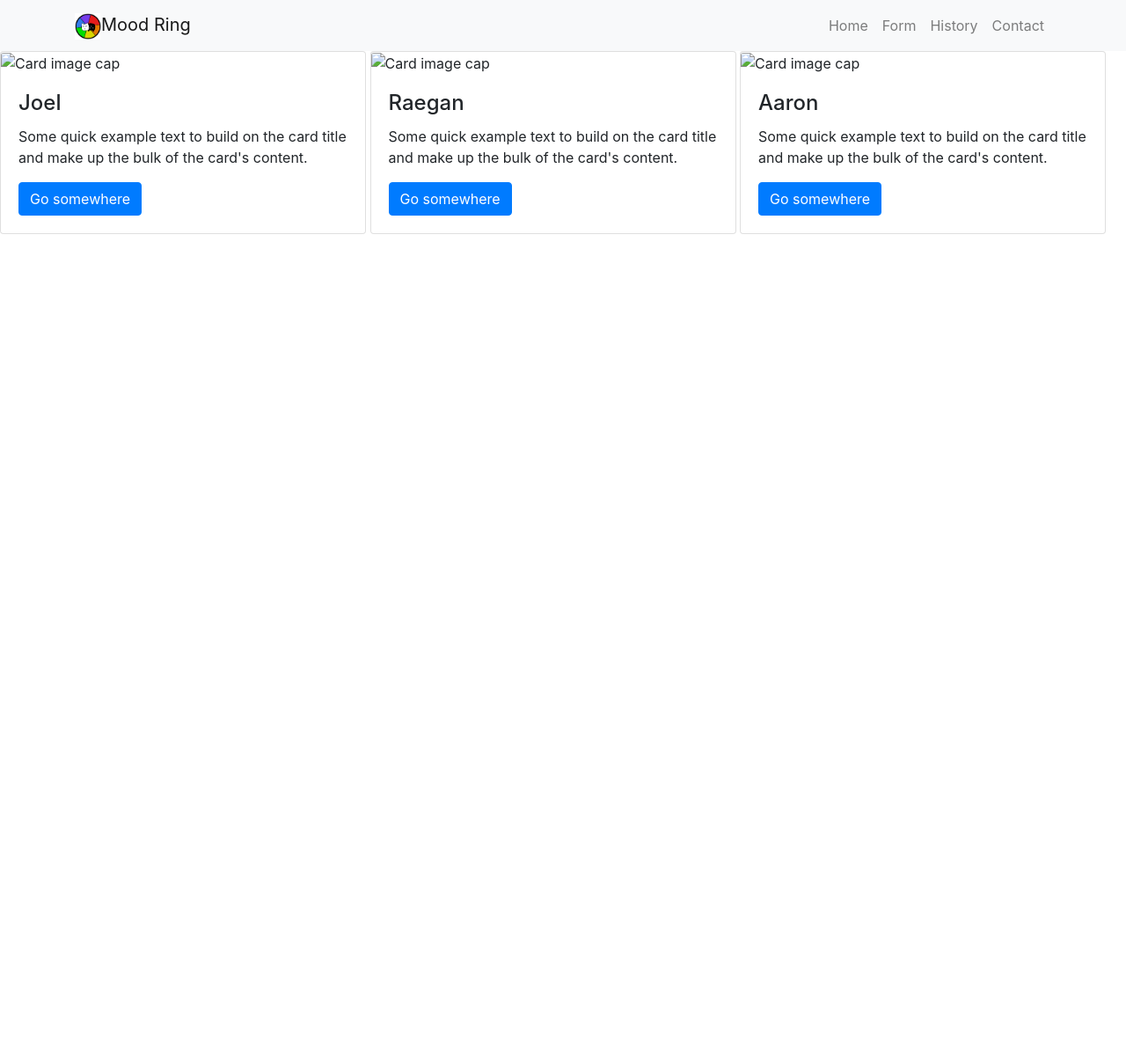
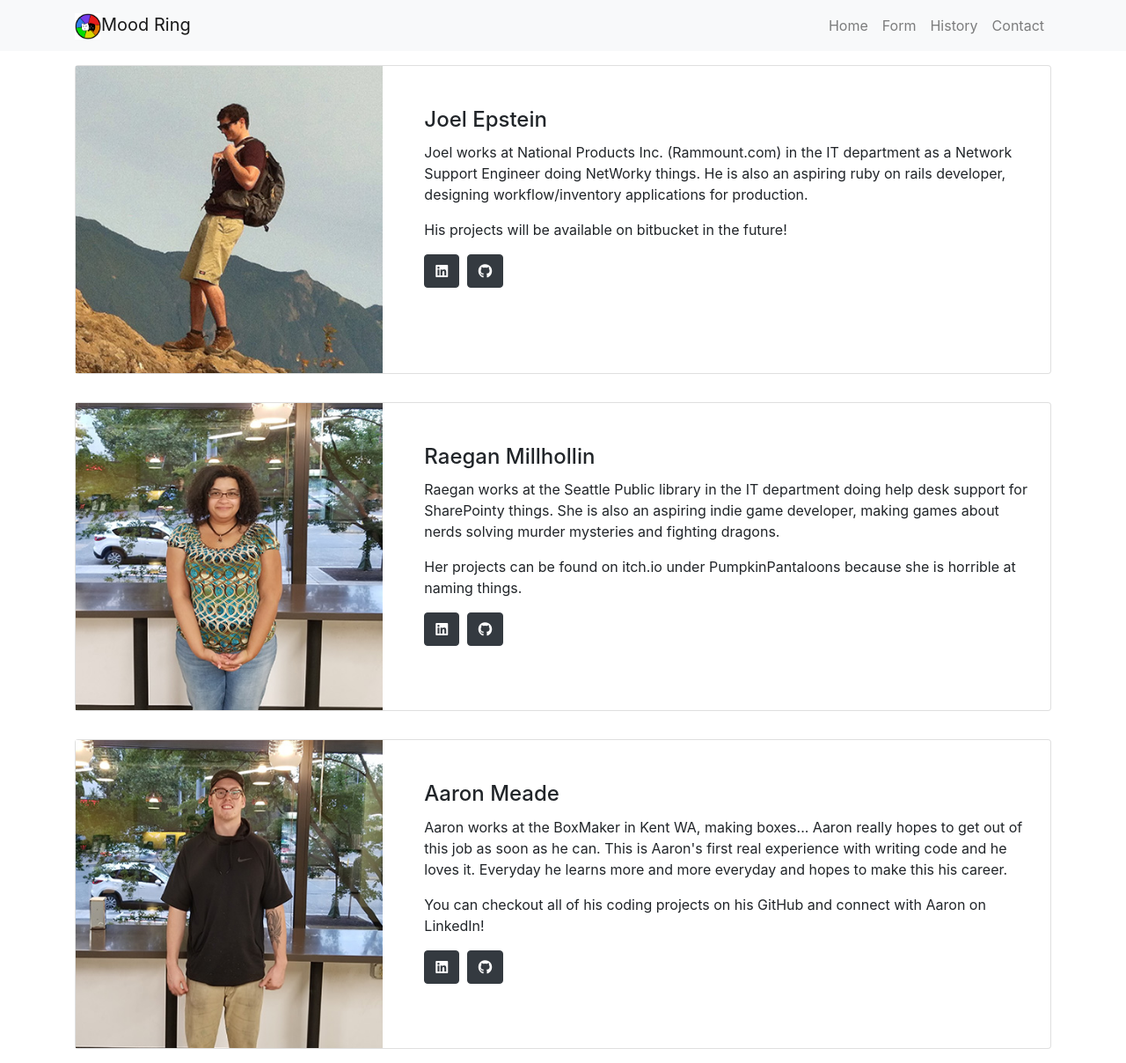
Before and after one commit to Aaronmeade92/301-final-project, a website: page public/contacts.html in a window 1280 px wide. Shown: the whole page at 88% size. Before the commit the page ends 800 px from the top, so only its background shows below. Drawn offline with nearby package versions, Linux system fonts and the light colour scheme.

Commit message:
changed a lot of things

```diff
--- a/public/contacts.html
+++ b/public/contacts.html
@@ -7,9 +7,10 @@
     <meta http-equiv="X-UA-Compatible" content="ie=edge">
     <link rel="stylesheet" href="https://cdnjs.cloudflare.com/ajax/libs/font-awesome/4.7.0/css/font-awesome.css">
     <link rel="stylesheet" href="https://maxcdn.bootstrapcdn.com/bootstrap/4.0.0-beta/css/bootstrap.min.css" integrity="sha384-/Y6pD6FV/Vv2HJnA6t+vslU6fwYXjCFtcEpHbNJ0lyAFsXTsjBbfaDjzALeQsN6M" crossorigin="anonymous">
+    <link rel="stylesheet" href="styles/icons.css">
     <link rel="stylesheet" href="styles/style.css">
     <link href="assets/brand/favicon.ico" rel="shortcut icon" type="image/x-icon" />
-    <title>Document</title>
+    <title>Mood Ring</title>
 </head>
 
 <body>
@@ -38,34 +39,90 @@
             </div>
         </nav>
     </header>
-    <div class="card d-inline-block" style="width: 26rem;">
-        <img class="card-img-top" src="..." alt="Card image cap">
-        <div class="card-body">
-            <h4 class="card-title">Joel</h4>
-            <p class="card-text">Some quick example text to build on the card title and make up the bulk of the card's content.</p>
-            <a href="#" class="btn btn-primary">Go somewhere</a>
+    <!-- CARDS START -->
+    <div class="container py-3">
+        <div class="card">
+            <div class="row ">
+                <div class="col-md-4">
+                    <img src="assets/imgs/joelcard400.jpg" class="w-100">
+                </div>
+                <div class="col-md-8 px-3">
+                    <div class="card-block px-3">
+                        <h4 class="card-title mt-5">Joel Epstein</h4>
+                        <p class="card-text">Joel works at National Products Inc. (Rammount.com) in the IT department as a Network Support Engineer doing NetWorky things. He is also an aspiring ruby on rails developer, designing workflow/inventory applications for production.</p>
+                        <p class="card-text">His projects will be available on bitbucket in the future!</p>
+                        <div class="mb-3">
+                            <a class="btn btn-dark mr-1" href="https://www.linkedin.com/in/jbepstein/">
+                                <i class="fa fa-linkedin-square" aria-hidden="true"></i>
+                            </a>
+                            <a class="btn btn-dark mr-1" href="https://github.com/JBEpstein">
+                                <i class="fa fa-github" aria-hidden="true"></i>
+                            </a>
+                        </div>
+                    </div>
+                </div>
+            </div>
         </div>
     </div>
-    <div class="card d-inline-block" style="width: 26rem;">
-        <img class="card-img-top" src="..." alt="Card image cap">
-        <div class="card-body">
-            <h4 class="card-title">Raegan</h4>
-            <p class="card-text">Some quick example text to build on the card title and make up the bulk of the card's content.</p>
-            <a href="#" class="btn btn-primary">Go somewhere</a>
+    </div>
+    <div class="container py-3">
+        <div class="card">
+            <div class="row ">
+                <div class="col-md-4">
+                    <img src="assets/imgs/raegan400.jpg" class="w-100">
+                </div>
+                <div class="col-md-8 px-3">
+                    <div class="card-block px-3">
+                        <h4 class="card-title mt-5">Raegan Millhollin</h4>
+                        <p class="card-text">Raegan works at the Seattle Public library in the IT department doing help desk support for SharePointy things. She is also an aspiring indie game developer, making games about nerds solving murder mysteries and fighting dragons.</p>
+                        <p class="card-text">Her projects can be found on itch.io under PumpkinPantaloons because she is horrible at naming things.</p>
+                        <div>
+                            <a class="btn btn-dark mr-1" href="https://www.linkedin.com/in/raegan-millhollin-2a3647b/">
+                                <i class="fa fa-linkedin-square" aria-hidden="true"></i>
+                            </a>
+                            <a class="btn btn-dark mr-1" href="https://github.com/desdemonhu">
+                                <i class="fa fa-github" aria-hidden="true"></i>
+                            </a>
+                            </a>
+                        </div>
+                    </div>
+                </div>
+            </div>
         </div>
     </div>
-    <div class="card d-inline-block" style="width: 26rem;">
-        <img class="card-img-top" src="..." alt="Card image cap">
-        <div class="card-body">
-            <h4 class="card-title">Aaron</h4>
-            <p class="card-text">Some quick example text to build on the card title and make up the bulk of the card's content.</p>
-            <a href="#" class="btn btn-primary">Go somewhere</a>
+    </div>
+    <div class="container py-3">
+        <div class="card">
+            <div class="row ">
+                <div class="col-md-4">
+                    <img src="assets/imgs/aaron400.jpg" class="w-100">
+                </div>
+                <div class="col-md-8 px-3">
+                    <div class="card-block px-3">
+                        <h4 class="card-title mt-5">Aaron Meade</h4>
+                        <p class="card-text">Aaron works at the BoxMaker in Kent WA, making boxes... Aaron really hopes to get out of this job as soon as he can. This is Aaron's first real experience with writing code and he loves it. Everyday he learns more and more everyday
+                            and hopes to make this his career.</p>
+                        <p class="card-text">You can checkout all of his coding projects on his GitHub and connect with Aaron on LinkedIn!</p>
+                        <div>
+                            <a class="btn btn-dark mr-1" href="https://www.linkedin.com/in/aaron-meade-21862b120/">
+                                <i class="fa fa-linkedin-square" aria-hidden="true"></i>
+                            </a>
+                            <a class="btn btn-dark mr-1" href="https://github.com/Aaronmeade92">
+                                <i class="fa fa-github" aria-hidden="true"></i>
+                            </a>
+                        </div>
+                    </div>
+                </div>
+            </div>
         </div>
     </div>
+    </div>
+    <!-- CARDS END -->
     <script src="https://code.jquery.com/jquery-3.2.1.js " integrity="sha256-DZAnKJ/6XZ9si04Hgrsxu/8s717jcIzLy3oi35EouyE=" crossorigin=" anonymous "></script>
     <script src="https://code.jquery.com/jquery-3.2.1.slim.min.js " integrity="sha384-KJ3o2DKtIkvYIK3UENzmM7KCkRr/rE9/Qpg6aAZGJwFDMVNA/GpGFF93hXpG5KkN " crossorigin="anonymous "></script>
     <script src="https://cdnjs.cloudflare.com/ajax/libs/popper.js/1.11.0/umd/popper.min.js " integrity="sha384-b/U6ypiBEHpOf/4+1nzFpr53nxSS+GLCkfwBdFNTxtclqqenISfwAzpKaMNFNmj4 " crossorigin="anonymous "></script>
     <script src="https://maxcdn.bootstrapcdn.com/bootstrap/4.0.0-beta/js/bootstrap.min.js " integrity="sha384-h0AbiXch4ZDo7tp9hKZ4TsHbi047NrKGLO3SEJAg45jXxnGIfYzk4Si90RDIqNm1 " crossorigin="anonymous "></script>
+    <script src="https://use.fontawesome.com/966ba8479f.js"></script>
     <script src="scripts/models/app.js "></script>
 </body>
 
```
Also changed, not shown: public/admin.html (+1 -0 lines), public/index.html (+1 -1 lines), public/assets/brand/logo1920.jpg, public/assets/imgs/aaron1024.jpg (deleted), public/assets/imgs/aaron1920.jpg, public/assets/imgs/aaron400.jpg (added), public/assets/imgs/joel1024.jpg (deleted), public/assets/imgs/joel1920.jpg, public/assets/imgs/joelcard400.jpg (added), public/assets/imgs/raegan1024.jpg (deleted), public/assets/imgs/raegan1920.jpg, public/assets/imgs/raegan400.jpg (added), 3 other files.
